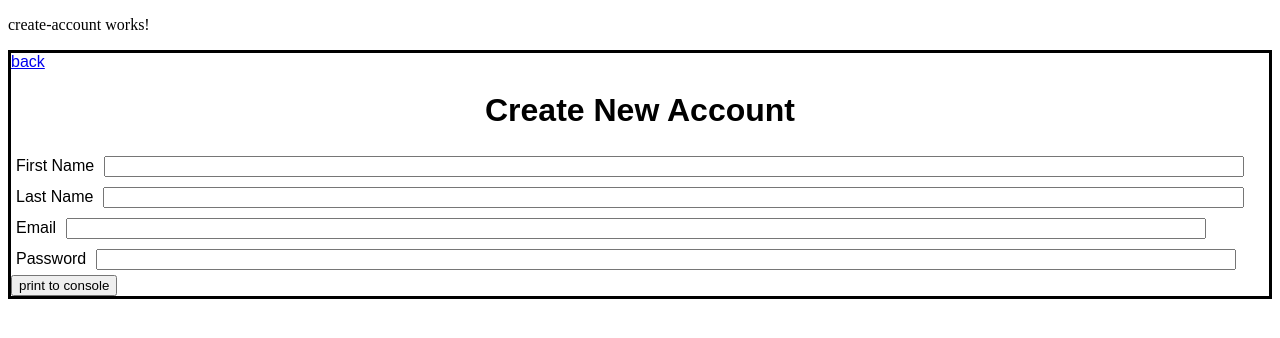
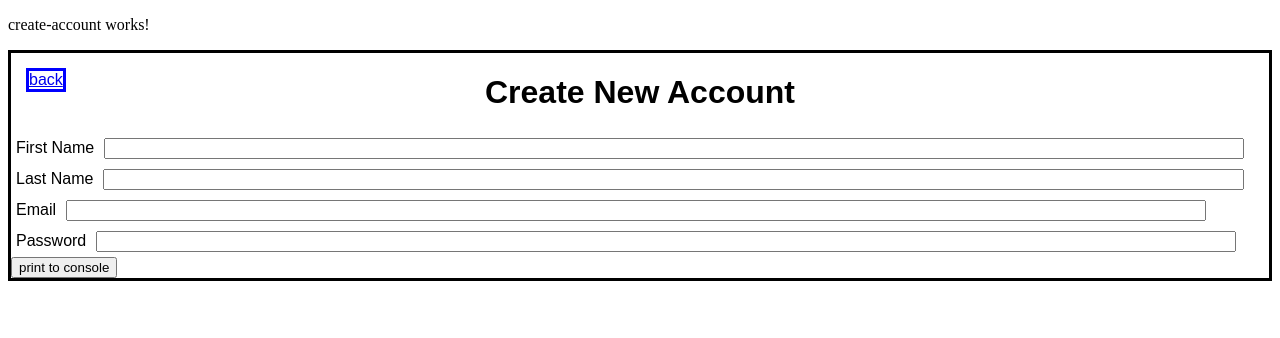
Before and after one commit to tweiss777/toDoListFrontEnd, an Angular app in the folder todoListFrontEnd/: page /create_account in a window 1280 px wide. Shown: the top 338 px of the page. Built offline with nearby package versions, Linux system fonts and the light colour scheme.

Commit message:
working on back button

```diff
--- a/todoListFrontEnd/src/app/app.module.ts
+++ b/todoListFrontEnd/src/app/app.module.ts
@@ -9,9 +9,9 @@ import { RouterModule, Routes} from '@angular/router';
 
 
 const routes: Routes = [
-   {path: '',redirectTo: 'login', pathMatch: 'full'},
-   {path: 'login', component: LoginComponent},
-   {path: 'create_account', component: CreateAccountComponent},
+   {path: '',redirectTo: 'login', pathMatch: 'full'}, // Redirects the user to the login component.
+   {path: 'login', component: LoginComponent}, //Route for the login component
+   {path: 'create_account', component: CreateAccountComponent}, // route for the create account component
 
 ];
 
--- a/todoListFrontEnd/src/app/create-account/create-account.component.css
+++ b/todoListFrontEnd/src/app/create-account/create-account.component.css
@@ -7,6 +7,13 @@
     text-align: center;
 
 }
+.create-account-container a{
+
+    margin: 15px;
+    position: absolute;
+    border-style: solid;
+    border-color: blue;
+}
 
 input,label{
     margin: 5px;
--- a/todoListFrontEnd/src/app/login/login.component.html
+++ b/todoListFrontEnd/src/app/login/login.component.html
@@ -12,7 +12,7 @@
       <!-- Button container -->
       <div class="btn-container">
         <button (click)="loginBtn()">Login</button>
-        <a [routerLink]="['/create_account']"  >Create Account</a>
+        <button [routerLink]="['/create_account']" >Create Account</button>
       </div>
       <!-- Create account should be an anchor tag -->
   </div>
```
Also changed, not shown: todoListFrontEnd/src/app/create-account/create-account.component.html (line endings or trailing spaces).
